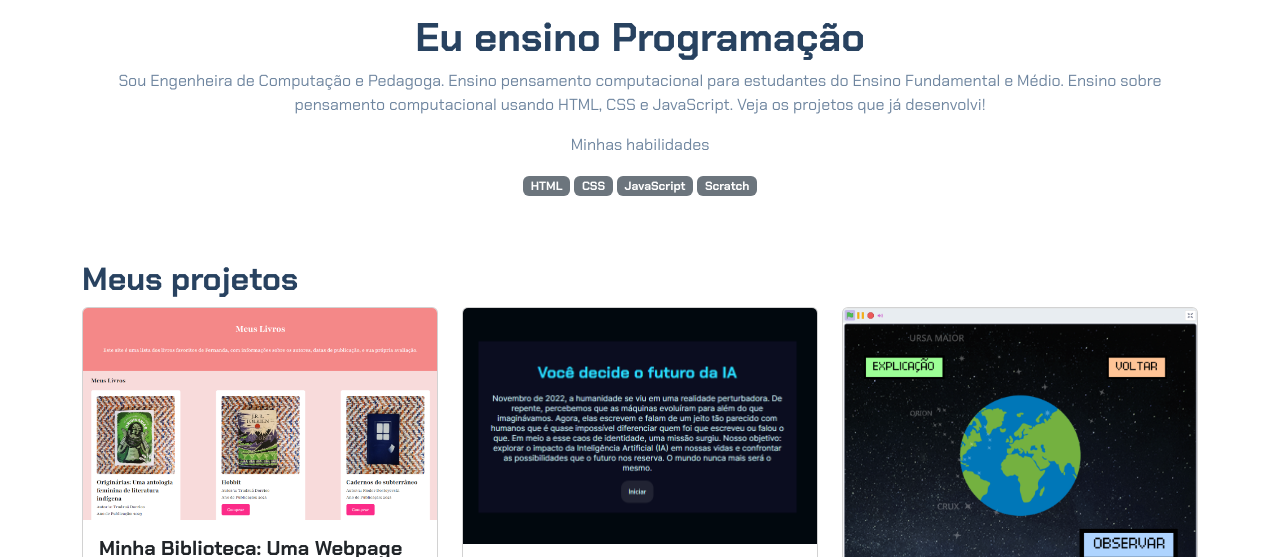
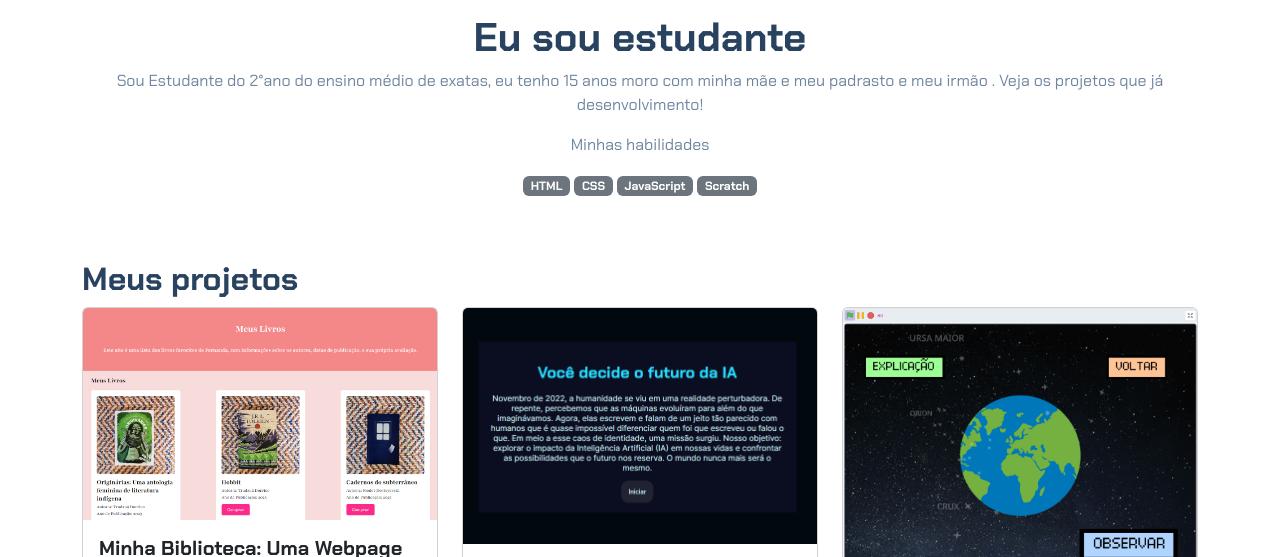
Before and after one commit to enzogolin/portfolio-enzo, a plain HTML site: page portfolio-de-projetos-main/index.html in a window 1280 px wide. Shown: the part 183-740 px from the top of the page. Drawn offline with nearby package versions, Linux system fonts and the light colour scheme.

Commit message:
Update index.html

```diff
--- a/portfolio-de-projetos-main/index.html
+++ b/portfolio-de-projetos-main/index.html
@@ -15,10 +15,10 @@
         <img src="img/avatar-perfil.png" alt="avatar da Fernanda" class="rounded-circle" width="150" height="150"
             srcset="">
         <p class="lead">Eu sou Enzo_</p>
-        <h1>Eu ensino Programação</h1>
-        <p>Sou Engenheira de Computação e Pedagoga. Ensino pensamento computacional para estudantes do Ensino
-            Fundamental e Médio. Ensino sobre pensamento computacional usando HTML, CSS e JavaScript. Veja os projetos
-            que já desenvolvi!</p>
+        <h1>Eu sou estudante </h1>
+        <p>Sou Estudante do 2°ano do ensino médio de exatas, eu tenho 15 anos moro com minha mãe e meu padrasto e meu irmão
+            . Veja os projetos
+            que já desenvolvimento!</p>
         <p>Minhas habilidades</p>
         <div>
             <p class="badge bg-secondary">HTML</p>
```
